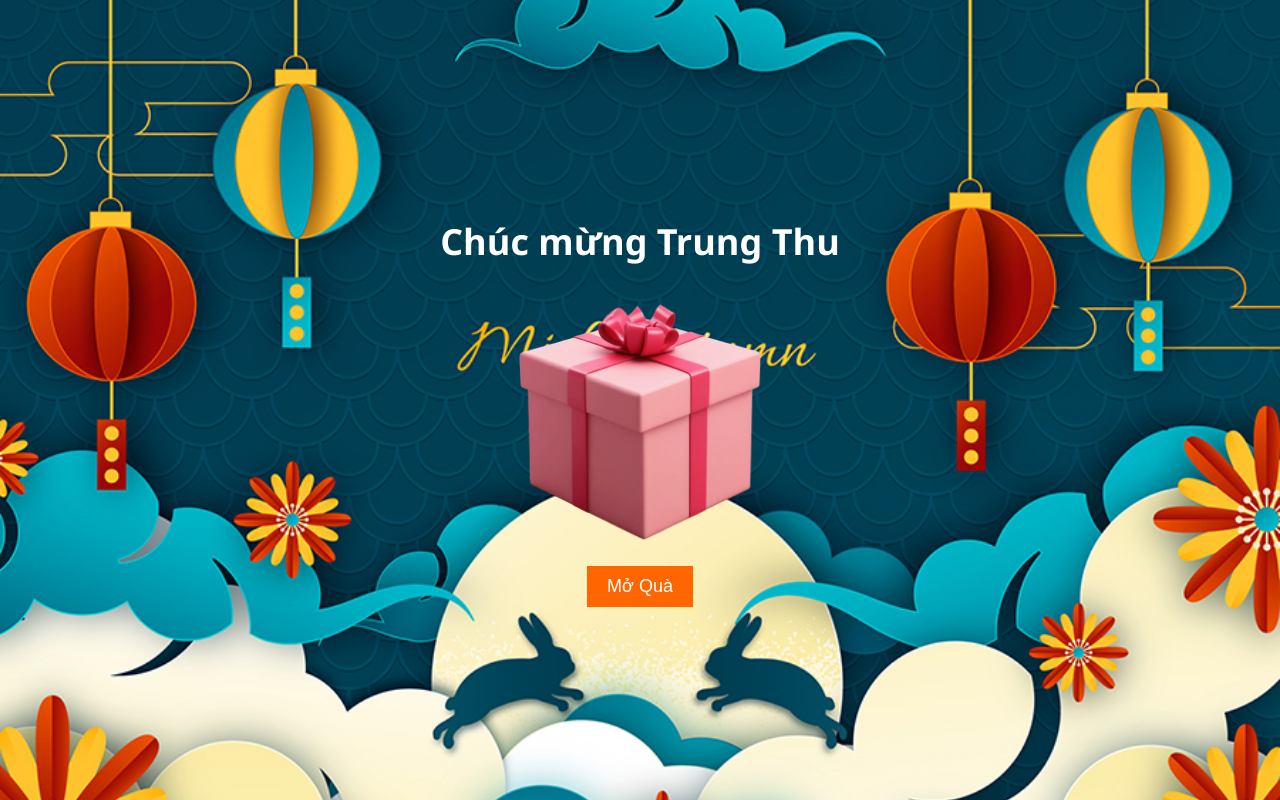
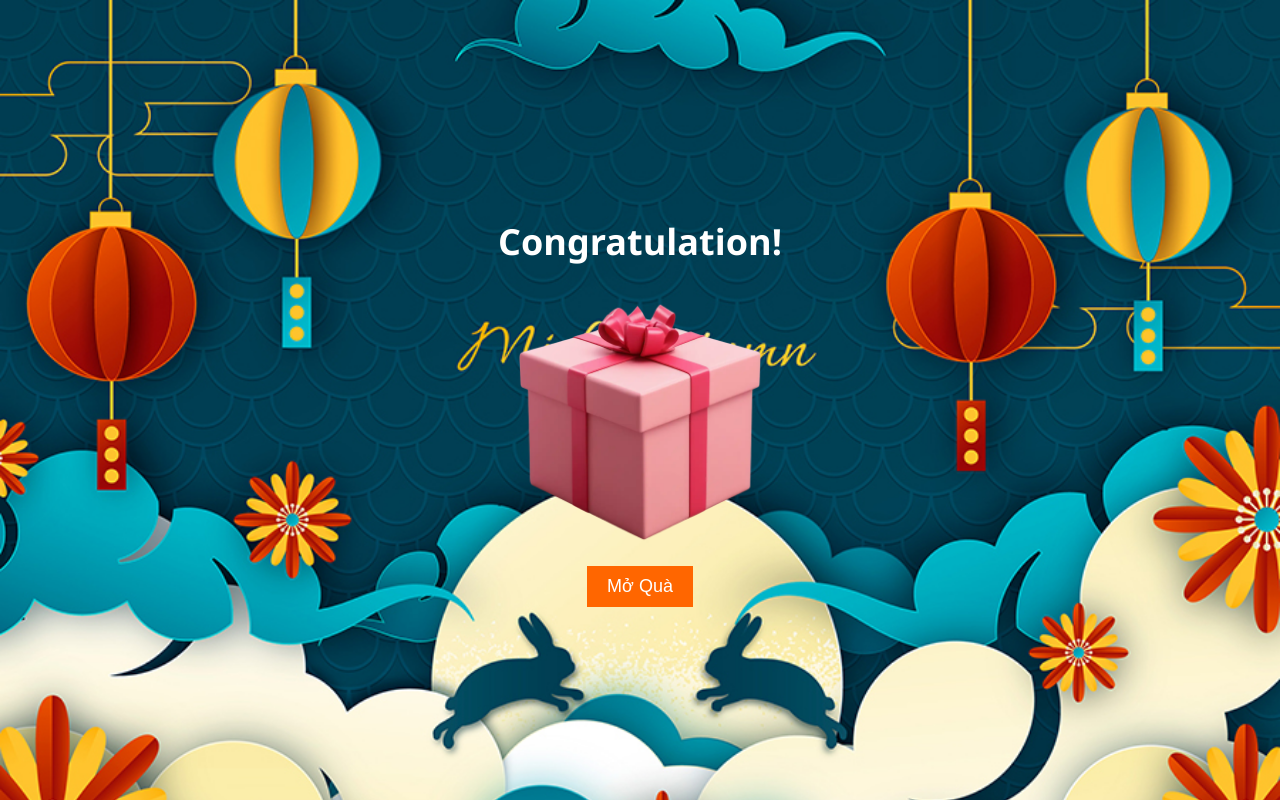
Before and after one commit to LienGiaBao/gift, a plain HTML site: page index.html in a window 1280 px wide. Drawn offline with Linux system fonts and the light colour scheme.

Commit message:
Update index.html

```diff
--- a/index.html
+++ b/index.html
@@ -88,7 +88,7 @@
 </head>
 <body>
 
-    <h1>Chúc mừng Trung Thu</h1>
+    <h1>Congratulation!</h1>
     <div class="gift-box" id="giftBox"></div>
     <button class="open-btn" id="openBtn">Mở Quà</button>
 
@@ -103,10 +103,7 @@
             <div class="sender">From AAC with ❤️</div>
         </div>
     </div>
-
-    <!-- Nhạc nền -->
     <audio id="bgMusic" src="music.mp3" autoplay></audio>
-    <!-- Âm thanh khi mở quà -->
     <audio id="openSound" src="unbox.mp3"></audio>
 
     <script>
```
